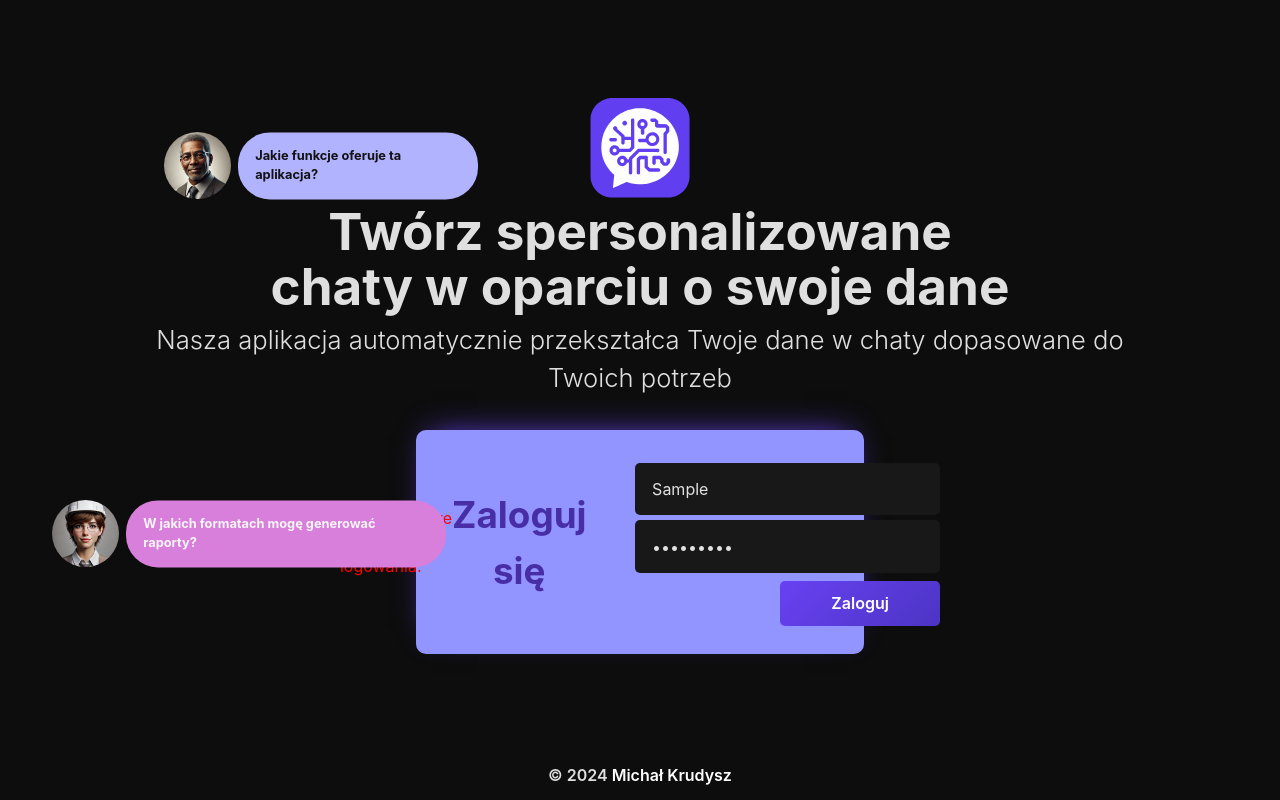
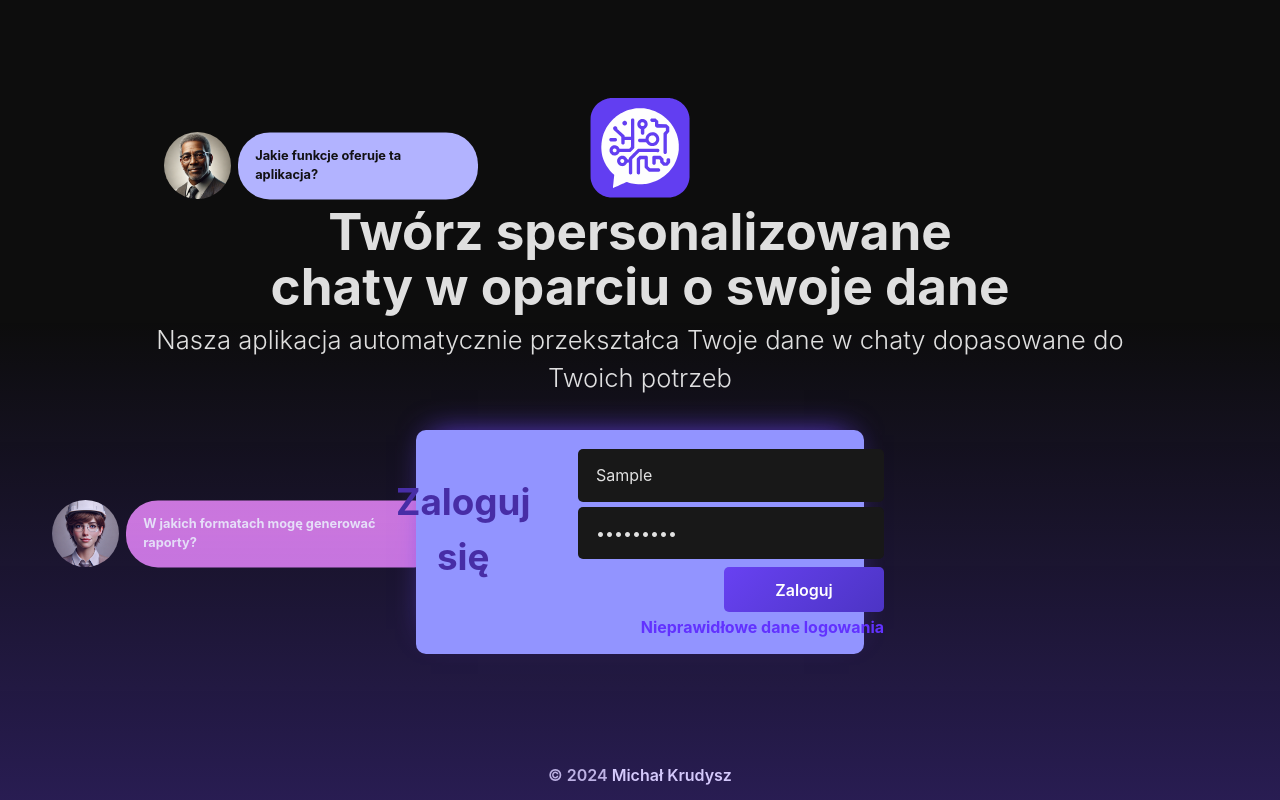
Before and after one commit to michalkrudysz/custom-data-chatbot, a React (Vite) app in the folder client/: page /login in a window 1280 px wide. Both pictures are taken after typing "Sample", "Sample123" into the empty fields and a click on the button "Zaloguj". Built offline with nearby package versions, Linux system fonts and the light colour scheme; no server answers.

Commit message:
A shadow effect was added to the entire login page from the bottom, and the error message displayed during login failure was styled.

```diff
--- a/client/src/pages/LoginPage.module.scss
+++ b/client/src/pages/LoginPage.module.scss
@@ -8,11 +8,28 @@
   height: 100vh;
   width: 100vw;
   position: relative;
+
+  .shadow {
+    position: absolute;
+    bottom: 0;
+    left: 0;
+    width: 100%;
+    height: 30rem;
+    background: linear-gradient(
+      to top,
+      rgba(104, 65, 242, 0.3),
+      rgba(104, 65, 242, 0)
+    );
+    pointer-events: none;
+    z-index: 1;
+  }
+
   .header {
     display: flex;
     flex-direction: column;
     align-items: center;
     justify-content: center;
+    z-index: 2;
 
     .logo {
       img {
@@ -47,6 +64,7 @@
     display: flex;
     align-items: center;
     justify-content: center;
+    z-index: 2;
 
     .form-container {
       display: flex;
@@ -111,6 +129,13 @@
           }
         }
 
+        .error {
+          color: #6232ff;
+          font-weight: 700;
+          align-self: flex-end;
+          padding-top: 0.2rem;
+        }
+
         @keyframes gradientTransition {
           0% {
             background-position: 0% 50%;
--- a/client/src/pages/loginPage.tsx
+++ b/client/src/pages/loginPage.tsx
@@ -1,12 +1,10 @@
-// LoginPage.tsx
-
 import classes from "./LoginPage.module.scss";
 import { Form, useActionData, redirect, useNavigate } from "react-router-dom";
 import { useEffect } from "react";
 import apiClient from "../api/client";
 import logo from "../../public/logo_vector.svg";
 import Footer from "../components/Footer";
-import Dialog, { DialogProps } from "../components/Dialog"; // Import typu DialogProps
+import Dialog, { DialogProps } from "../components/Dialog";
 
 import avatarOne from "../assets/avatar_1.webp";
 import avatarTwo from "../assets/avatar_2.webp";
@@ -32,7 +30,7 @@ export const action = async ({ request }: { request: Request }) => {
     localStorage.setItem("token", data.token);
     return redirect("/");
   } catch (error: any) {
-    return { error: "Nieprawidłowe dane logowania." };
+    return { error: "Nieprawidłowe dane logowania" };
   }
 };
 
@@ -63,7 +61,7 @@ export default function LoginPage() {
     containerLeft: "86rem",
     backgroundColor: "#ffffff",
     color: "#181818",
-    width: "18rem",
+    width: "16rem",
     content: "Czy mogę korzystać z aplikacji bez dostępu do internetu?",
   };
 
@@ -99,6 +97,7 @@ export default function LoginPage() {
 
   return (
     <div className={classes["login-page"]}>
+      <div className={classes.shadow}></div>
       <div className={classes.header}>
         <div className={classes.logo}>
           <img src={logo} alt="Logo" />
@@ -110,9 +109,6 @@ export default function LoginPage() {
         </h2>
       </div>
       <div className={classes["login-section"]}>
-        {actionData?.error && (
-          <p style={{ color: "red" }}>{actionData.error}</p>
-        )}
         <div className={classes["form-container"]}>
           <h2>Zaloguj się</h2>
           <Form method="post" className={classes.form}>
@@ -131,6 +127,9 @@ export default function LoginPage() {
               required
             />
             <button type="submit">Zaloguj</button>
+            {actionData?.error && (
+              <p className={classes.error}>{actionData.error}</p>
+            )}
           </Form>
         </div>
       </div>
```
Also changed, not shown: 1 other file (tests, documents, lock files or other folders).
